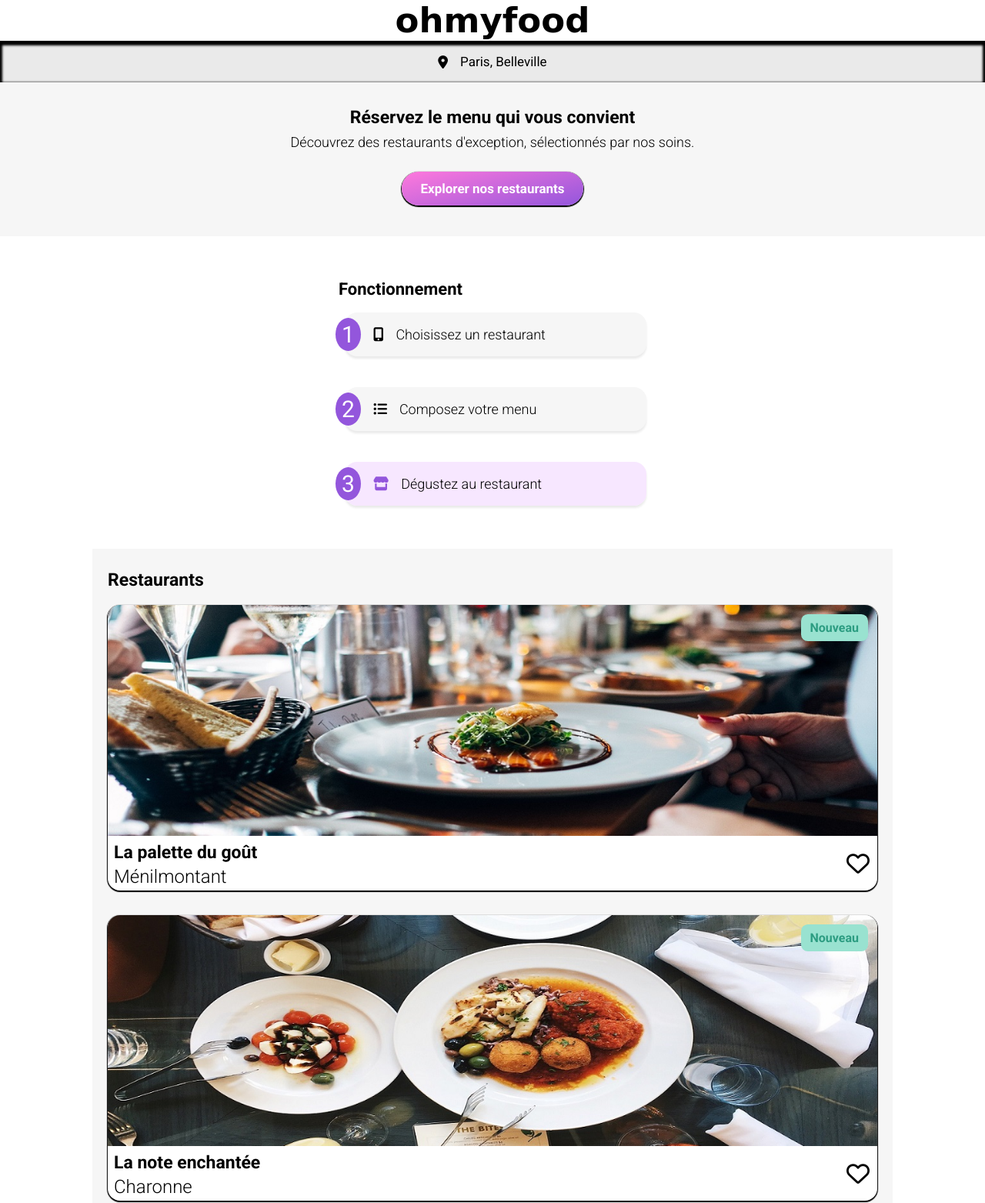
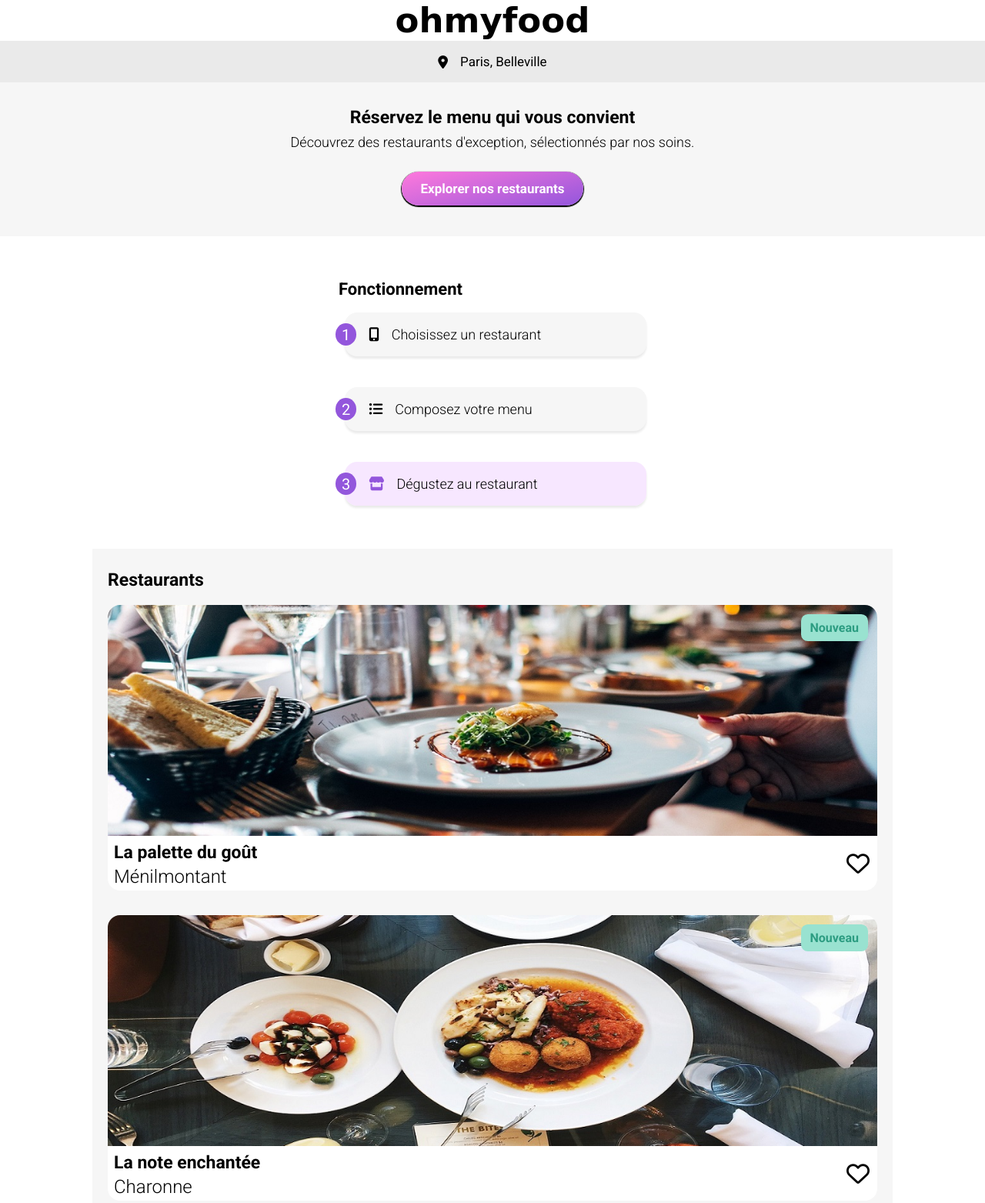
Before and after one commit to mehditkd/mehditkd.github.io, a plain HTML site: page index.html in a window 1280 px wide. Shown: the top 1563 px of the page at 77% size. Drawn offline with Linux system fonts and the light colour scheme; a web font is replaced by a local one.

Commit message:
minor changes

```diff
--- a/css/sass/layouts/functioning.scss
+++ b/css/sass/layouts/functioning.scss
@@ -16,11 +16,11 @@
     margin: 1rem 0 2.5rem .5rem;
     & div{
         background-color: $Primary;
-        padding: .25rem .5rem;
+        padding: .15rem .5rem;
         border-radius: 50%;
         margin-left: -.75rem;
         color: white;
-        font-size: 30px;
+        font-size: 20px;
         margin-right: $Functioning-MarginRight;
     }
     & i{
--- a/css/sass/layouts/location_info.scss
+++ b/css/sass/layouts/location_info.scss
@@ -1,7 +1,6 @@
 .Location{
     background-color: $Background-Darken;
     padding: 0 1rem;
-    box-shadow: 0 3px 3px 3px black inset;
     font-size: 17px;
     display: flex;
     justify-content: center;
--- a/css/sass/layouts/restaurants.scss
+++ b/css/sass/layouts/restaurants.scss
@@ -16,7 +16,6 @@
     }
     .Restaurant_Thumbnail{
         background-color: white;
-        box-shadow: 0 1px 1px 1px black;
         border-radius: 1rem;
         margin: 0 .75rem 2rem .75rem;
         position: relative;
```
Also changed, not shown: css/style.css, 1 other file.
